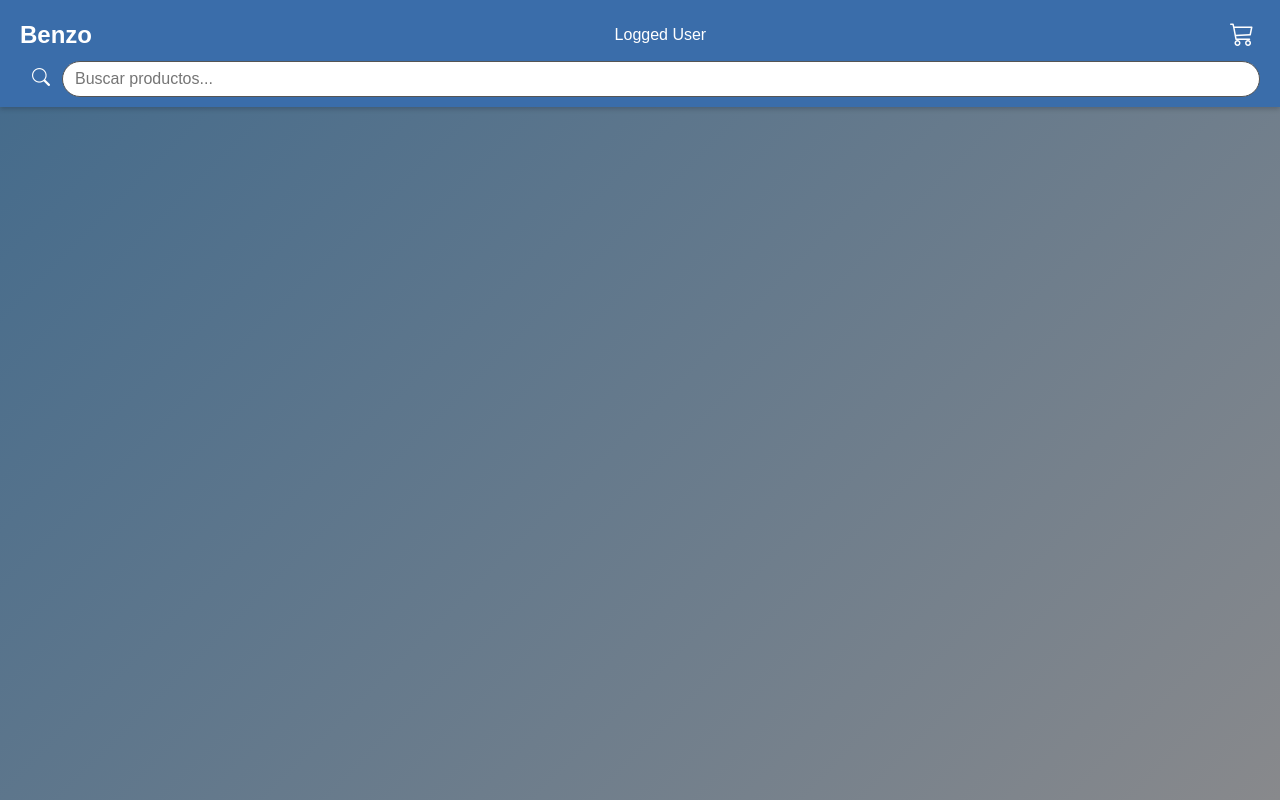
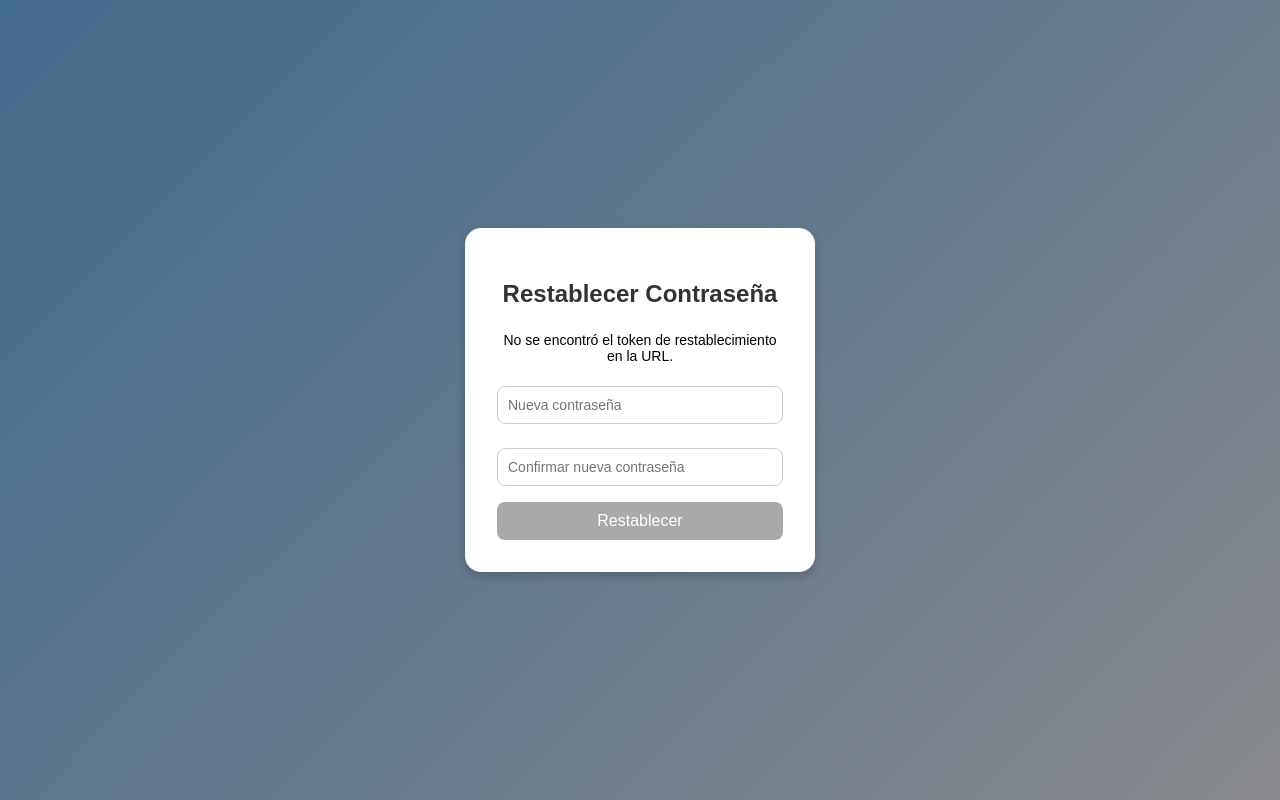
Before and after one commit to AzulMontalvo/Benzo-Front, a React (Vite) app: page /reset-password in a window 1280 px wide. Built offline with nearby package versions, Linux system fonts and the light colour scheme.

Commit message:
Consumo de servicios de forgotPassword y resetPassword

```diff
--- a/src/App.jsx
+++ b/src/App.jsx
@@ -6,24 +6,26 @@ import ProductosScreen from "./components/ProductosScreen.jsx";
 import ForgotPassword from "./components/forgotPassword.jsx";
 import Header from "./components/header.jsx";
 import VerifyEmail from "./components/verifyEmail.jsx";
+import ResetPassword from "./components/resetPassword.jsx";
 
 
-export default function App() {
-  return <Header />;
+// export default function App() {
+//   return <Header />;
+// }
+
+function App() {
+
+  return (
+    <Routes>
+      <Route path="/" element={<LoginForm />} />
+      <Route path="/login" element={<LoginForm />} />
+      <Route path="/register" element={<RegisterForm />} />
+      <Route path="/verify-email" element={<VerifyEmail />} />
+      <Route path="/forgotpassword" element={<ForgotPassword />} />
+      <Route path="/reset-password" element={<ResetPassword />} />
+      <Route path="/productos" element={<ProductosScreen />} />
+    </Routes>
+  );
 }
 
-// function App() {
-
-//   return (
-//     <Routes>
-//       <Route path="/" element={<LoginForm />} />
-//       <Route path="/login" element={<LoginForm />} />
-//       <Route path="/register" element={<RegisterForm />} />
-//       <Route path="/verify-email" element={<VerifyEmail />} />
-//       <Route path="/forgotpassword" element={<ForgotPassword />} />t
-//       <Route path="/productos" element={<ProductosScreen />} />
-//     </Routes>
-//   );
-// }
-
-//  export default App;
+ export default App;
--- a/src/components/forgotPassword.jsx
+++ b/src/components/forgotPassword.jsx
@@ -3,7 +3,7 @@ import { Link } from 'react-router-dom';
 import axios from '../api/axios';
 
 // Cambiar la URL cuando se tenga el backend
-const FORGOT_PASSWORD_URL = '/auth/forgot-password';
+const FORGOT_PASSWORD_URL = '/Account/forgot-password';
 
 const ForgotPassword = () => {
     const controlRef = useRef();
@@ -24,22 +24,15 @@ const ForgotPassword = () => {
     const handleSubmit = async (e) => {
         e.preventDefault();
 
-        // const CTRL_REGEX = /^[0-9]{8}$/;
-        // if (!CTRL_REGEX.test(control)) {
-        //     setErrMsg('El número de control debe ser de 8 dígitos numéricos.');
-        //     return;
-        // }
-
         try {
-            // endpoint del backend
-            // const response = await axios.post(FORGOT_PASSWORD_URL,
-            //     JSON.stringify({ num_Control: control }),
-            //     {
-            //         headers: { 'Content-Type': 'application/json' },
-            //         withCredentials: true
-            //     }
-            // );
-            // console.log(response?.data);
+            const response = await axios.post(
+                FORGOT_PASSWORD_URL,
+                { numControl: control }, // 👈 el DTO espera NumControl
+                {
+                    headers: { 'Content-Type': 'application/json' },
+                    withCredentials: true,
+                }
+            );
             setSuccess(true);
             setControl('');
         } catch (err) {
--- a/src/components/loginForm.jsx
+++ b/src/components/loginForm.jsx
@@ -8,7 +8,7 @@ import axios from '../api/axios';
 const LOGIN_URL = '/Auth/login';
 
 const Login = () => {
-    const { setAuth } = useContext(AuthContext);
+    //const { setAuth } = useContext(AuthContext);
     const userRef = useRef();
     const errRef = useRef();
 
@@ -28,10 +28,10 @@ const Login = () => {
     const handleSubmit = async (e) => {
         e.preventDefault();
 
-        console.log({ control, pwd });
+        //console.log({ control, pwd });
         // setSuccess(true);
 
-        //setSuccess(false); //Reset success state on new submit
+        setSuccess(false); //Reset success state on new submit
 
         try {
             const response = await axios.post(LOGIN_URL,
@@ -45,7 +45,7 @@ const Login = () => {
             //console.log(JSON.stringify(response));
             const accessToken = response?.data?.accessToken;
             const roles = response?.data?.roles;
-            setAuth({ control, pwd, roles, accessToken });
+            //setAuth({ control, pwd, roles, accessToken });
             setControl('');
             setPwd('');
             setSuccess(true);
@@ -70,7 +70,7 @@ const Login = () => {
                     <h2>Inicio de Sesión Exitoso</h2>
                     <br />
                     <p>
-                        <a href="#">Página principal</a>
+                        <a href="productos">Página principal</a>
                     </p>
                 </section>
             ) : (
--- a/src/components/registerForm.jsx
+++ b/src/components/registerForm.jsx
@@ -1,7 +1,6 @@
 //registerForm.jsx
 import { useRef, useState, useEffect } from "react";
 import {Link} from "react-router-dom";
-//import { faCheck, faTimes, faInfoCircle } from "@fortawesome/free-solid-svg-icons";
 import axios from '../api/axios';
 
 const PWD_REGEX = /^(?=.*[a-z])(?=.*[A-Z])(?=.*[0-9]).{8,24}$/;
@@ -76,12 +75,14 @@ const Register = () => {
         //HandleSubmit Function
          try {
              const response = await axios.post(REGISTER_URL,
-                 JSON.stringify({ numControl: control, nombre: nombre, apellido: apellido, password: pwd}),
+                 JSON.stringify({ numControl: control, nombre, apellido, password: pwd}),
                  {
                     headers: { 'Content-Type': 'application/json' },
                     withCredentials: true
                 }
             );
+
+            localStorage.setItem("numControl", control);
             console.log(response?.data);
             console.log(response?.accessToken);
             //console.log(JSON.stringify(response))
@@ -96,8 +97,8 @@ const Register = () => {
         } catch (err) {
             if (!err?.response) {
                 setErrMsg('El servidor no responde. Intenta más tarde.');
-            // } else if (err.response?.status === 409) {
-            //     setErrMsg('Usuario ya registrado');
+            } else if (err.response?.status === 400) {
+                setErrMsg('Usuario ya registrado');
             } else {
                 setErrMsg('El registro falló. Inténtelo de nuevo más tarde.');
             }
@@ -110,7 +111,7 @@ const Register = () => {
             {success ? (
                 <section className="login-card" >
                     <h2>¡Registro Exitoso!</h2>
-                    <p>Se ha enviado un enlace de verificación a su correo institucional ({email}). Revise su bandeja de entrada.
+                    <p>Se ha enviado un enlace de verificación a su correo institucional. Si no encuentra el correo, revise su carpeta de spam.
                     </p>
                 </section>
             ) : (
--- /dev/null
+++ b/src/components/resetPassword.jsx
@@ -0,0 +1,118 @@
+import { useState, useRef, useEffect } from "react";
+import { Link, useLocation } from "react-router-dom";
+import axios from "../api/axios";
+
+const PWD_REGEX = /^(?=.*[a-z])(?=.*[A-Z])(?=.*[0-9]).{8,24}$/;
+const RESET_PASSWORD_URL = "Account/reset-password";
+
+const ResetPassword = () => {
+  const errRef = useRef();
+  const location = useLocation();
+
+  const [token, setToken] = useState("");
+  const [newPassword, setNewPassword] = useState("");
+  const [validNewPassword, setValidNewPassword] = useState(false);
+  const [newPasswordFocus, setNewPasswordFocus] = useState(false);
+
+
+  const [confirmPassword, setConfirmPassword] = useState("");
+  const [validConfirmPassword, setValidConfirmPassword] = useState(false);
+  const [confirmFocus, setConfirmFocus] = useState(false);
+
+
+  const [errMsg, setErrMsg] = useState("");
+  const [success, setSuccess] = useState(false);
+
+  useEffect(() => {
+    const queryParams = new URLSearchParams(location.search);
+    const tokenFromUrl = queryParams.get("token");
+    if (tokenFromUrl) setToken(tokenFromUrl);
+    else setErrMsg("No se encontró el token de restablecimiento en la URL.");
+  }, [location]);
+
+    useEffect(() => {
+        setValidNewPassword(PWD_REGEX.test(newPassword));
+        setValidConfirmPassword(newPassword === confirmPassword);
+    }, [newPassword, confirmPassword]);
+
+  const handleSubmit = async (e) => {
+    e.preventDefault();
+
+    try {
+      const response = await axios.post(
+        RESET_PASSWORD_URL,
+        { token, newPassword },
+        {
+          headers: { "Content-Type": "application/json" },
+          withCredentials: true,
+        }
+      );
+      console.log(response.data);
+      setSuccess(true);
+      setNewPassword("");
+      setConfirmPassword("");
+    } catch (err) {
+      if (!err?.response) {
+        setErrMsg("El servidor no responde. Intenta más tarde.");
+      } else if (err.response?.status === 400) {
+        setErrMsg("Token inválido o expirado.");
+      } else {
+        setErrMsg("Ocurrió un error. Inténtalo de nuevo.");
+      }
+      errRef.current.focus();
+    }
+  };
+
+  return (
+    <section className="login-card">
+      <h2>Restablecer Contraseña</h2>
+      <p ref={errRef} className={errMsg ? "errmsg" : "offscreen"} aria-live="assertive">
+        {errMsg}
+      </p>
+
+      {success ? (
+        <div>
+          <p>Tu contraseña ha sido restablecida exitosamente.</p>
+          <Link to="/login">Inicia Sesión</Link>
+        </div>
+      ) : (
+        <form onSubmit={handleSubmit}>
+          <input
+            type="password"
+            placeholder="Nueva contraseña"
+            value={newPassword}
+            onChange={(e) => setNewPassword(e.target.value)}
+            required
+            aria-invalid={validNewPassword ? "false" : "true"}
+            aria-describedby="pwdnote"
+            onFocus={() => setNewPasswordFocus(true)}
+            onBlur={() => setNewPasswordFocus(false)}
+          />
+          <p id="pwdnote" className={newPasswordFocus && !validNewPassword ? "alerta" : "offscreen"}>
+                8 a 24 caracteres<br />
+                Debe contener una minúscula, una mayúscula, y un número.<br />
+          </p>
+          <input
+            type="password"
+            placeholder="Confirmar nueva contraseña"
+            value={confirmPassword}
+            onChange={(e) => setConfirmPassword(e.target.value)}
+            required
+            aria-invalid={validConfirmPassword ? "false" : "true"}
+            aria-describedby="confirmnote"
+            onFocus={() => setConfirmFocus(true)}
+            onBlur={() => setConfirmFocus(false)}
+          />
+          <p id="confirmnote" className={confirmFocus && !validConfirmPassword ? "alerta" : "offscreen"}>
+                Las contraseñas deben coincidir.
+          </p>
+          <button disabled={!validNewPassword || !validConfirmPassword ? true : false}>
+            Restablecer
+          </button>
+        </form>
+      )}
+    </section>
+  );
+};
+
+export default ResetPassword;
--- a/src/components/verifyEmail.jsx
+++ b/src/components/verifyEmail.jsx
@@ -1,23 +1,23 @@
 //verifyEmail.jsx
 import { useRef, useState, useEffect } from "react";
-import {Link} from "react-router-dom";
+import { Link, useLocation } from "react-router-dom";
 import axios from '../api/axios';
 
-const CONFIRMEMAIL_URL = 'account/verify-email';
+const CONFIRMEMAIL_URL = 'Account/verify-email';
+const RESEND_URL = 'Account/resend-verification';
 
 const VerifyEmail = () => {
-    const userRef = useRef();
     const errRef = useRef();
-    //const [token, setToken] = useState("");
     const [errMsg, setErrMsg] = useState('');
     const [success, setSuccess] = useState(false);
     const location = useLocation();
 
     useEffect(() => {
         const queryParams = new URLSearchParams(location.search);
-        const tokenFromUrl = queryParams.get('token'); // Obtiene el valor del parámetro 'token'
+        // Sacar el token de los parámetros de la URL
+        const tokenFromUrl = queryParams.get('token');
         if (tokenFromUrl) {
-
+            //Si lo encuentra intenta validarlo
             verifyToken(tokenFromUrl);
         } else {
             setErrMsg('No se encontró un token de verificación en la URL.');
@@ -26,11 +26,14 @@ const VerifyEmail = () => {
 
     const verifyToken = async (token) => {
         try {
-            const response = await axios.get(`${CONFIRMEMAIL_URL}?token=${token}`, {
-                headers: { 'Content-Type': 'application/json' },
-                withCredentials: true
-            });
+            const response = await axios.post(CONFIRMEMAIL_URL, { token },
+                {
+                    headers: { 'Content-Type': 'application/json' },
+                    withCredentials: true
+                });
             console.log(response.data);
+            localStorage.removeItem("numControl");
+
             setSuccess(true);
         } catch (err) {
             if (!err?.response) {
@@ -46,6 +49,30 @@ const VerifyEmail = () => {
         }
     }
 
+    const resendVerification = async () => {
+        try {
+
+            const numControl = localStorage.getItem("numControl");
+
+            const response = await axios.post(RESEND_URL,
+                { numControl }, // el DTO espera NumControl
+                {
+                    headers: { "Content-Type": "application/json" },
+                    withCredentials: true
+                }
+            );
+
+            setErrMsg(''); // limpiar errores
+            alert(response.data.message); // o un toast bonito
+        } catch (err) {
+            if (!err?.response) {
+                setErrMsg("No hay respuesta del servidor");
+            } else {
+                setErrMsg(err.response.data?.message || "Error al reenviar correo");
+            }
+        }
+    };
+
     return (
         <section className="login-card">
             <h1>Verificación de Correo Electrónico</h1>
@@ -58,7 +85,11 @@ const VerifyEmail = () => {
                 <div>
                     <p ref={errRef} className={errMsg ? "errmsg" : "offscreen"} aria-live="assertive">{errMsg}</p>
                     <p>Si el token no se validó automáticamente, asegúrate de que la URL sea correcta o solicita un nuevo enlace de verificación.</p>
-                    <Link to="/login">Inicia Sesión</Link>
+                    <button type="button" onClick={resendVerification}>
+                        Reenviar correo de verificación
+                    </button>
+
+                    <Link to="/register">Regresar</Link>
                 </div>
             )}
         </section>
```
